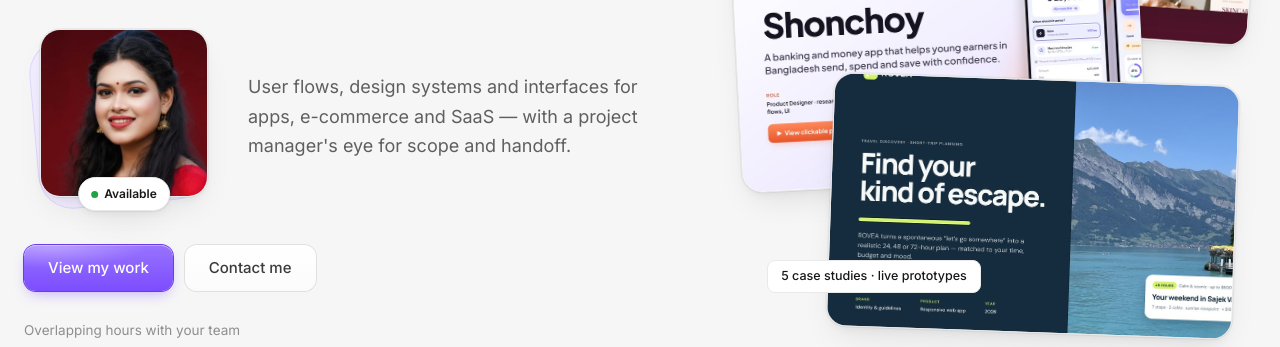
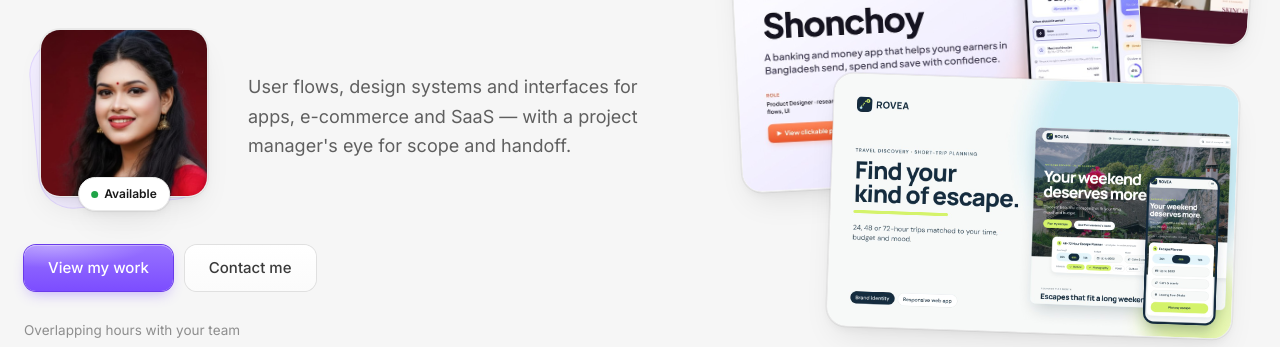
Before and after one commit to Joyee003/joyeta-portfolio, a plain HTML site: page index.html in a window 1280 px wide. Shown: the part 447-794 px from the top of the page. Drawn offline with Linux system fonts and the light colour scheme.

Commit message:
Hero: light ROVEA card and tag moved below the stack
Co-Authored-By: Claude Opus 5.5 <noreply@anthropic.com>
Claude-Session: https://claude.ai/code/session_01M2zW5Ljrh9KqFAeEV7Kt6D

```diff
--- a/index.html
+++ b/index.html
@@ -1359,6 +1359,9 @@ body.v10 .next-case{background:var(--case,#151515);border-color:transparent}
 body.v10 .next-case .tag{color:rgba(255,255,255,.7)!important}
 body.v10 .next-case a{color:#fff}
 body.v10 .case-figs .fig-note{margin:-4px 0 4px;max-width:72ch;color:#5F5F5F;font:400 15px/1.6 var(--body)}
+body.v10 .st-tag{bottom:-84px;left:2%}
+@media (max-width:900px){body.v10 .st-tag{bottom:-56px}}
+@media (max-width:600px){body.v10 .st-tag{bottom:-70px}}
 </style>
 </head>
 <body class="v10">
@@ -1381,7 +1384,7 @@ body.v10 .case-figs .fig-note{margin:-4px 0 4px;max-width:72ch;color:#5F5F5F;fon
     <div class="h10-stack" aria-hidden="true">
       <a class="st st1" href="#case-shuddhi"><img src="assets/shuddhi-thumb.jpg" alt=""></a>
       <a class="st st2" href="#case-shonchoy"><img src="assets/shonchoy-thumb.jpg" alt=""></a>
-      <a class="st st3" href="#case-rovea"><img src="assets/rovea-thumb.jpg" alt=""></a>
+      <a class="st st3" href="#case-rovea"><img src="assets/rovea-hero.jpg" alt="ROVEA travel planner case study"></a>
       <span class="st-tag">5 case studies · live prototypes</span>
     </div>
     <div class="h10-copy">
```
Also changed, not shown: assets/rovea-hero.jpg (added).
